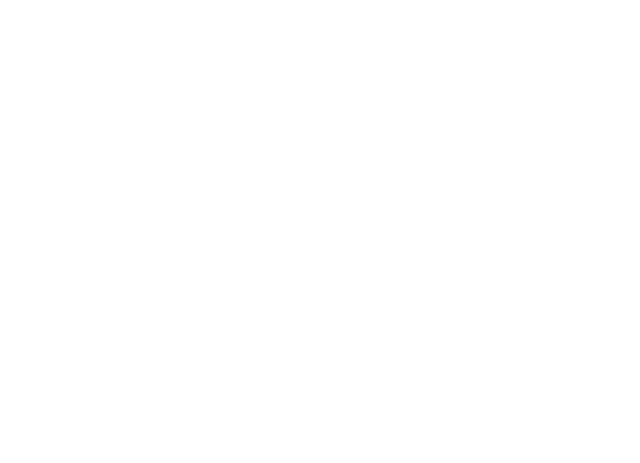
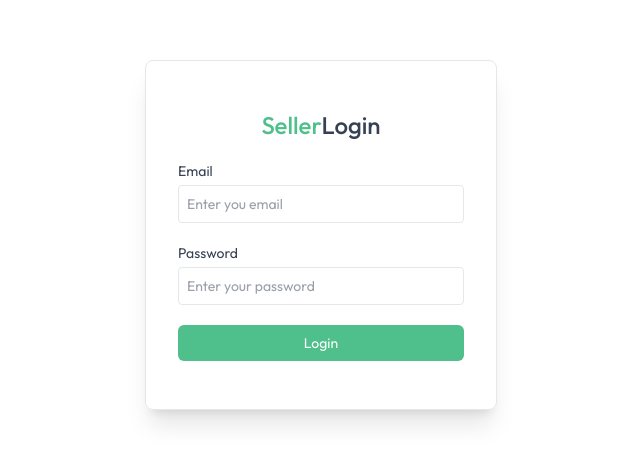
Before and after one commit to abrarulhuq-dev/Greencart, a React (Vite) app in the folder client/: page /seller in a window 1280 px wide. Before the commit this address had no page. Shown: the part 165-628 px from the top of the page, without its empty margins (319-959 px from the left). Built offline with nearby package versions, Linux system fonts and the light colour scheme.

Commit message:
Seller pages was created

```diff
--- a/client/src/App.jsx
+++ b/client/src/App.jsx
@@ -12,14 +12,16 @@
 import Cart from './pages/Cart'
 import Addaddress from './pages/Addaddress'
 import Myorder from './pages/Myorder'
+import SellerLogin from './seller/SellerLogin'
+import Sellerlayout from './seller/page/Sellerlayout'
 
 const App = () => {
 
   const isSellerPath = useLocation().pathname.includes('seller')
-  const { showuserlogin } = useAppContext()
+  const { showuserlogin, Isseller } = useAppContext()
 
   return (
-    <div>
+    <div className='text-default min-h-screen text-gray-700 bg-white'>
 
       {isSellerPath ? null : <Navbar />}
       {showuserlogin ? <Login /> : null}
@@ -35,6 +37,7 @@
           <Route path='/Cart' element={<Cart />} />
           <Route path='/add-address' element={<Addaddress />} />
           <Route path='/my-order' element={<Myorder />} />
+          <Route path='/seller' element={Isseller ? <Sellerlayout/> :<SellerLogin />} />
 
         </Routes>
       </div>
--- /dev/null
+++ b/client/src/seller/SellerLogin.jsx
@@ -0,0 +1,49 @@
+import React, { useEffect } from 'react'
+import { useAppContext } from '../context/Appcontext'
+import { useState } from 'react'
+
+const SellerLogin = () => {
+
+    const {setIsseller,Isseller, navigate} = useAppContext()
+
+    const [email, setemail] = useState('');
+    const [password, setpassword] = useState('');
+
+
+    const onSubmithandler = async (event)=>{
+
+        event.preventDefault();
+        setIsseller(true)
+
+    }
+
+    useEffect(()=>{
+
+        if(Isseller){
+            navigate('/seller')
+        }
+
+    },[Isseller])
+
+  return !Isseller &&  (
+    <form onSubmit={onSubmithandler} className='min-h-screen flex items-center text-sm to-gray-600' >
+
+        <div className='flex flex-col gap-5 m-auto items-start p-8 py-12 min-w-80 sm:min-w-88 rounded-lg shadow-xl border border-gray-200'>
+            <p className='text-2xl font-medium m-auto'><span className='text-primary'>Seller</span>Login</p>
+            <div className='w-full'>
+                <p>Email</p>
+                <input onChange={(e)=> setemail(e.target.value)} value={email} type="email" placeholder='Enter you email' className='border border-gray-200 rounded w-full p-2 mt-1 outline-primary' required />
+            </div>
+            <div className='w-full'>
+                <p>Password</p>
+                <input onChange={(e)=>setpassword(e.target.value)} value={password} type="password" placeholder='Enter your password'className='border border-gray-200 rounded w-full p-2 mt-1 outline-primary' required  />
+            </div>
+
+            <button className='bg-primary text-white w-full py-2 rounded-md'>Login</button>
+        </div>
+
+    </form>
+  )
+}
+
+export default SellerLogin
--- /dev/null
+++ b/client/src/seller/page/Sellerlayout.jsx
@@ -0,0 +1,56 @@
+import React from 'react'
+import { useAppContext } from '../../context/Appcontext';
+import { assets } from '../../assets/greencart_assets/assets';
+import { Link, NavLink, Outlet } from 'react-router-dom';
+
+const Sellerlayout = () => {
+
+    const { setIsseller } = useAppContext()
+
+
+    const sidebarLinks = [
+        { name: "Add Products", path: "/seller", icon: assets.add_icon },
+        { name: "Product List", path: "/seller/product-list", icon: assets.product_list_icon },
+        { name: "Orders", path: "/seller/orders", icon: assets.order_icon },
+    ];
+
+    const logout = async () => {
+        setIsseller(false)
+
+    }
+
+    return (
+        <>
+            <div className="flex items-center justify-between px-4 md:px-8 border-b border-gray-300 py-3 bg-white ">
+                <Link to={'/'}>
+                    <img className="cursor-pointer w-34 md:w-38" src={assets.logo} alt="logo" />
+                </Link>
+                <div className="flex items-center gap-5 text-gray-500">
+                    <p>Hi! Admin</p>
+                    <button onClick={logout} className='border rounded-full text-sm px-4 py-1'>Logout</button>
+                </div>
+            </div>
+            <div className='flex'>
+                <div className="md:w-64 w-16 border-r h-[550px] text-base border-gray-300 pt-4 flex flex-col transition-all duration-300">
+                    {sidebarLinks.map((item) => (
+                        <NavLink to={item.path} key={item.name} end={item.path ==='/seller'}
+                            className={({isActive})=>`flex items-center py-3 px-4 gap-3
+                            ${isActive ? "border-r-4 md:border-r-[6px] bg-primary-500/10 border-primary text-primary"
+                                    : "hover:bg-gray-100/90 border-white text-gray-700"
+                                }`
+                            }
+                        >
+                            <img src={item.icon} alt=""  className=' w-7 h-7'/>
+                            <p className="md:block hidden text-center">{item.name}</p>
+                        </NavLink>
+                    ))}
+                </div>
+                <Outlet/>
+            </div>
+
+
+        </>
+    )
+}
+
+export default Sellerlayout
```
